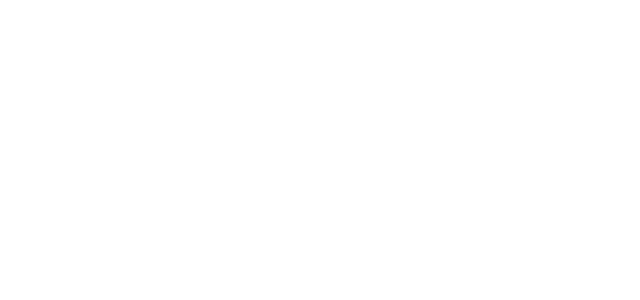
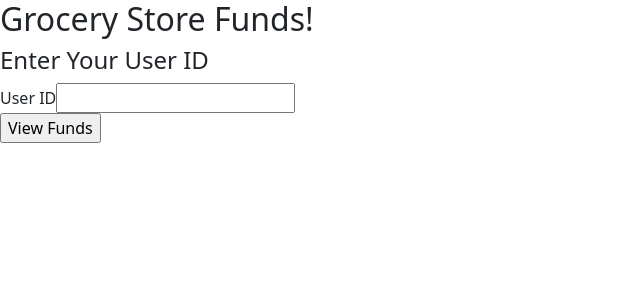
Before and after one commit to TCS-19-7-21-CapstoneGroup17/capstone, an Angular app in the folder Frontend/GroceryStore/: page /addFunds in a window 1280 px wide. Before the commit this address led to /. Shown: the top 300 px of the page, without its empty margins (0-640 px from the left). Built offline with nearby package versions, Linux system fonts and the light colour scheme.

Commit message:
partial work on add funds

```diff
--- a/Frontend/GroceryStore/src/app/app-routing.module.ts
+++ b/Frontend/GroceryStore/src/app/app-routing.module.ts
@@ -3,6 +3,7 @@
 import { EmployeeComponent } from './employee/employee.component';
 import { SignInComponent } from './employee/sign-in/sign-in.component';
 import { EditProfileComponent } from './user/edit-profile/edit-profile.component';
+import { FundsComponent } from './user/funds/funds.component';
 import { OrderStatusComponent } from './user/order-status/order-status.component';
 
 const routes: Routes = [
@@ -10,6 +11,7 @@
   {path:"employeeSignin", component:SignInComponent},
   {path:"userOrderStatus", component:OrderStatusComponent},
   {path:"editProfile", component:EditProfileComponent},
+  {path:"addFunds", component:FundsComponent},
   //should be set to home or index page
   {path:"", redirectTo:"employeeSignin",pathMatch:"prefix"}
 ];
--- a/Frontend/GroceryStore/src/app/employee/user.service.ts
+++ b/Frontend/GroceryStore/src/app/employee/user.service.ts
@@ -185,4 +185,8 @@
     return this.http.put("http://localhost:9090/api/user/editProfile/update", profileInfo, {responseType:'text'})
   }
 
+  pullFundsInfo(userId:number):Observable<any> {
+    return this.http.post("http://localhost:9090/api/user/addFunds", userId)
+  }
+
 }
--- a/Frontend/GroceryStore/src/app/user/funds/funds.component.html
+++ b/Frontend/GroceryStore/src/app/user/funds/funds.component.html
@@ -1,5 +1,12 @@
 <div>
     <h2>Grocery Store Funds!</h2>
+    <h4>Enter Your User ID</h4>
+    <form [formGroup]="userIDref" (ngSubmit)="submitUserId()">
+        <label>User ID</label>
+        <input type="text" formControlName="userId"/><br/>
+        <input type="submit" value="View Funds"/>
+    </form>
+    <div *ngIf="showProfileFlag">
         <h3>You have x dollars in your account!</h3>
         <br/>
         <form>
@@ -11,3 +18,4 @@
             <input type="submit" value="Add Funds"/>
         </form>
     </div>
+</div>
--- a/Frontend/GroceryStore/src/app/user/funds/funds.component.ts
+++ b/Frontend/GroceryStore/src/app/user/funds/funds.component.ts
@@ -1,4 +1,7 @@
 import { Component, OnInit } from '@angular/core';
+import { FormControl, FormGroup } from '@angular/forms';
+import { UserService } from 'src/app/employee/user.service';
+import { User, UserWithFunds } from '../user';
 
 @Component({
   selector: 'app-funds',
@@ -7,9 +10,26 @@
 })
 export class FundsComponent implements OnInit {
 
-  constructor() { }
+  constructor(public user_service: UserService) { }
+
+  userIDref = new FormGroup({
+    userId:new FormControl(),
+  })
+
+  showFundsPageFlag:boolean = false;
 
   ngOnInit(): void {
   }
 
+  submitUserId() {
+    let userId = this.userIDref.value;
+    this.user_service.pullFundsInfo(userId).
+    subscribe(result => {
+      let userInfo:UserWithFunds = result;
+      console.log(result);
+    },
+    error => console.log(error));
+  this.showFundsPageFlag = true;
+  }
+
 }
```
Also changed, not shown: Frontend/GroceryStore/src/app/user/user.ts (+13 -0 lines), 2 other files (tests, documents, lock files or other folders). Lines whose indentation alone changed are shown as unchanged.
